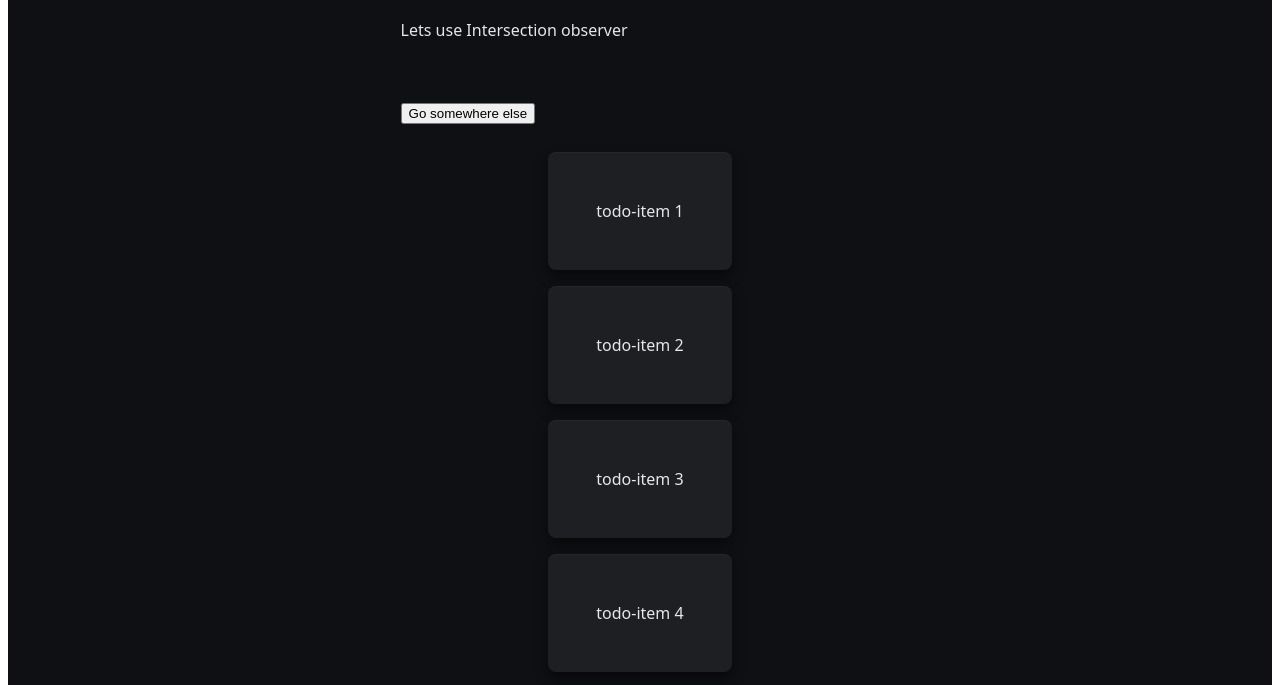
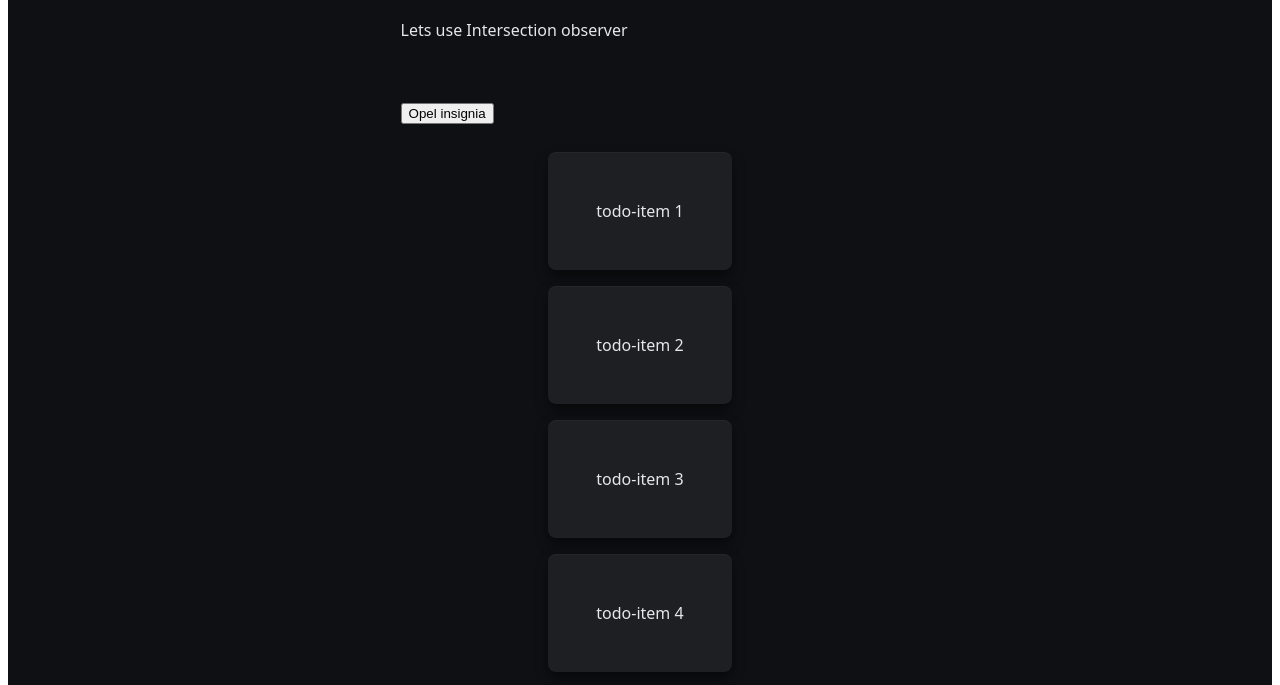
Before and after one commit to Programmer-Mantas/learning_css_GithubActions, a website: page home.html in a window 1280 px wide. Shown: the part 75-760 px from the top of the page. Drawn offline with Linux system fonts and the light colour scheme.

Commit message:
change button text

```diff
--- a/home.html
+++ b/home.html
@@ -10,7 +10,7 @@
         <h1>I am full stack developer now!</h1>
         <p>Lets use Intersection observer</p>
         <br/><br/>
-        <button type="button" onclick="locationURL(), console.log('going page 2');">Go somewhere else</button>
+        <button type="button" onclick="locationURL();">Opel insignia</button>
         <ul class="todo-list">
             <li class="todo-item">todo-item 1</li>
             <li class="todo-item">todo-item 2</li>
```
